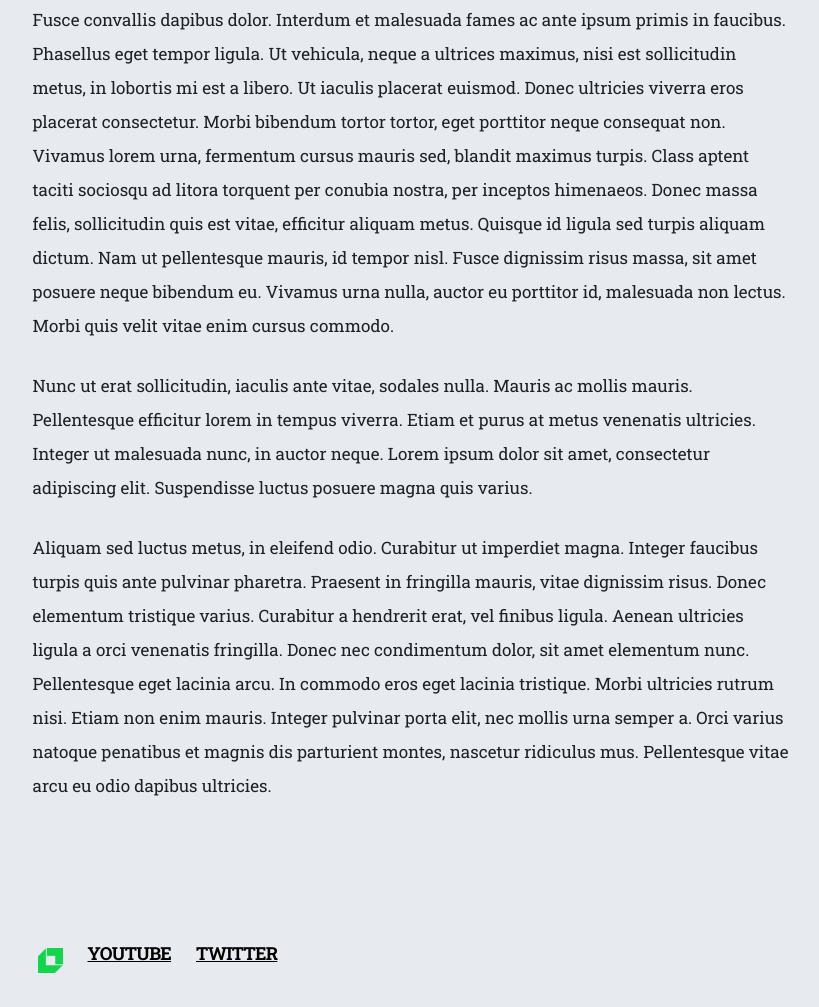
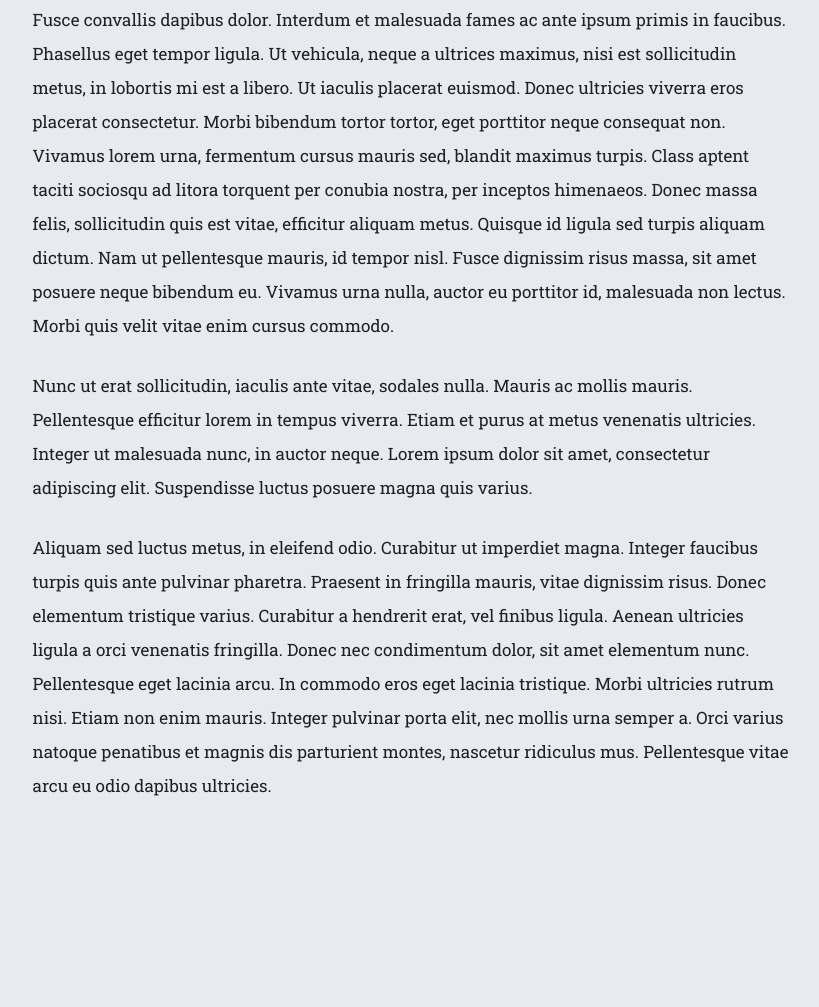
Before and after one commit to loadsmart/blog, a Gatsby site: page /blog/to-our-carriers-thank-you/ in a window 1280 px wide. Shown: the part 2118-3125 px from the top of the page, without its empty margins (224-1043 px from the left). After the commit the page ends 2977 px from the top, so only its background shows below. Built offline with nearby package versions, Linux system fonts and the light colour scheme; Gatsby itself is replaced by a stand-in of ours; some packages are replaced by stand-ins of ours; a web font is replaced by a local one.

Commit message:
remove footer from article page

```diff
--- a/src/templates/blogTemplate.js
+++ b/src/templates/blogTemplate.js
@@ -102,30 +102,6 @@ export default function Template({
         </PostWrapper>
 
         <UtterancesComments />
-
-        <Footer>
-          <img src={profile} alt="profile" width={25} height={25} />
-          <ul>
-            <li>
-              <a
-                href="https://www.youtube.com/channel/x"
-                target="_blank"
-                rel="noopener noreferrer"
-              >
-                Youtube
-              </a>
-            </li>
-            <li>
-              <a
-                href="https://twitter.com/loadsmartus"
-                target="_blank"
-                rel="noopener noreferrer"
-              >
-                Twitter
-              </a>
-            </li>
-          </ul>
-        </Footer>
       </Section>
     </Layout>
   );
```
